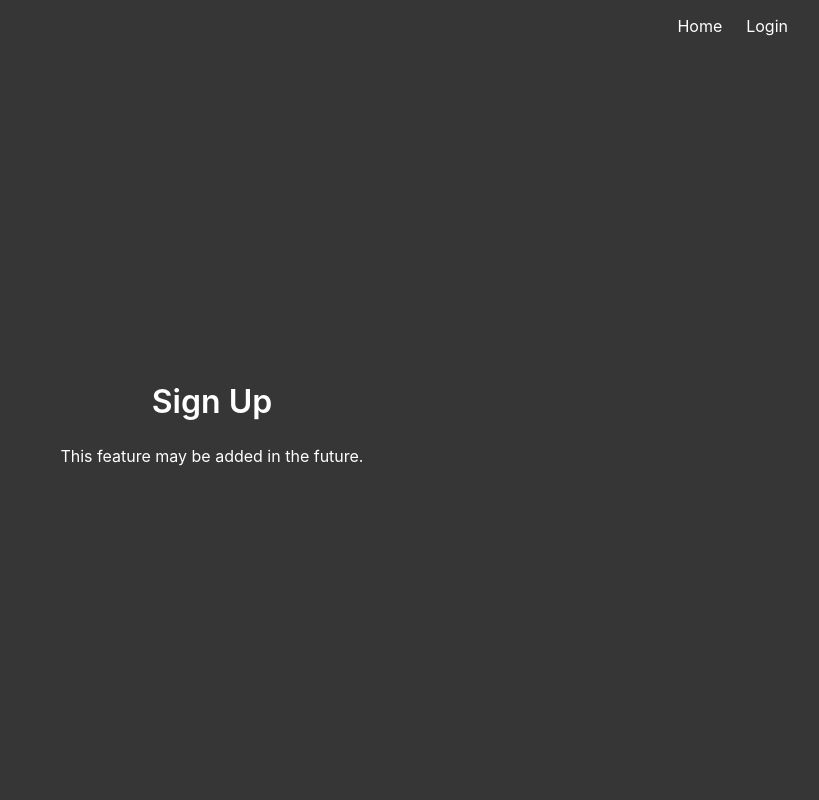
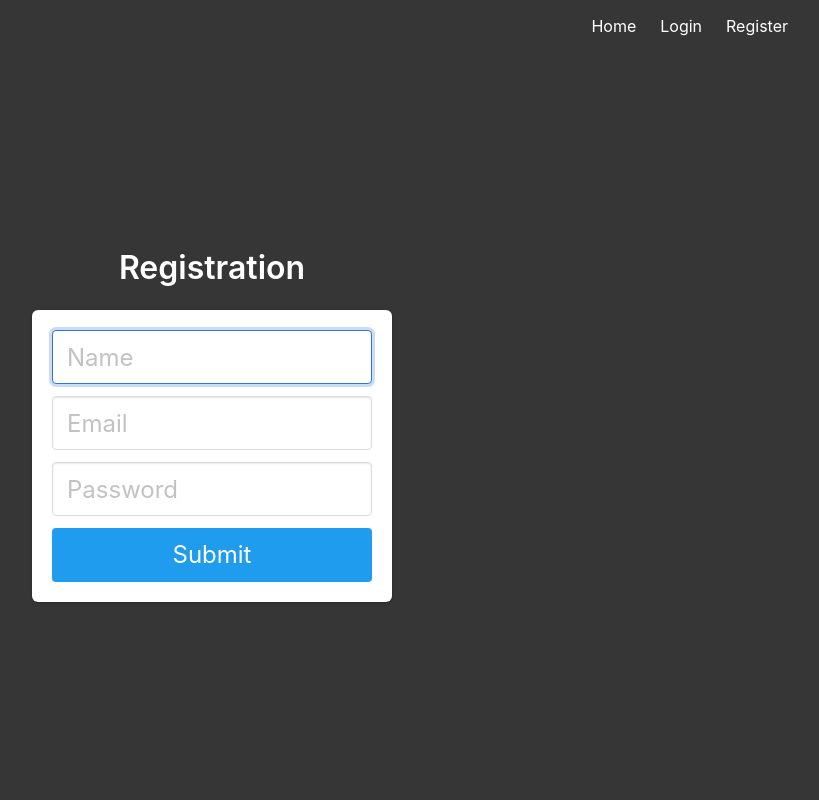
Before and after one commit to ystepanoff/updaemon, a Flask app: page /signup in a window 1280 px wide. Shown: the whole page, without its empty margins (428-1247 px from the left). Run offline with Flask 2, Linux system fonts and the light colour scheme; parts of the project's set-up code (start-up, migrations or seed data) failed here and were passed over.

Commit message:
Allow users to register

```diff
--- a/web/auth.py
+++ b/web/auth.py
@@ -33,30 +33,25 @@ def signup() -> str:
     return render_template('signup.html')
 
 
-# # Note: this is not planned to be rolled out in the nearest future.
-# @auth.route('/signup', methods=['POST'])
-# def signup_post():
-#     email = request.args.get('email')
-#     password = request.args.get('password')
-#     name = request.args.get('name')
-#
-#     print(email, password, name)
-#
-#     user = User(
-#         email=email,
-#         password=generate_password_hash(password, method='sha256'),
-#         name=name,
-#     )
-#
-#     print(user.exists())
-#
-#     if user.exists():
-#         flash('User with the specified e-mail address already exists')
-#         return redirect(url_for('auth.signup'))
-#
-#     user.persist()
-#
-#     return redirect(url_for('auth.login'))
+@auth.route('/signup', methods=['POST'])
+def signup_post():
+    email = request.args.get('email')
+    password = request.args.get('password')
+    name = request.args.get('name')
+
+    user = User(
+        email=email,
+        password=generate_password_hash(password, method='sha256'),
+        name=name,
+    )
+
+    if user.exists():
+        flash('User with the specified e-mail address already exists')
+        return redirect(url_for('auth.signup'))
+
+    user.persist()
+
+    return redirect(url_for('auth.login'))
 
 
 @auth.route('/logout')
--- a/web/templates/base.html
+++ b/web/templates/base.html
@@ -30,6 +30,9 @@
                             <a href="{{ url_for('auth.login') }}" class="navbar-item">
                                 Login
                             </a>
+                            <a href="{{ url_for('auth.signup') }}" class="navbar-item">
+                                Register
+                            </a>
                             {% endif %}
                             {% if current_user.is_authenticated %}
                             <a href="{{ url_for('auth.logout') }}" class="navbar-item">
--- a/web/templates/signup.html
+++ b/web/templates/signup.html
@@ -2,7 +2,33 @@
 
 {% block content %}
 <div class="column is-4 is-offset-4">
-    <h3 class="title">Sign Up </h3>
-    <h4>This feature may be added in the future.</h4>
+    <h3 class="title">Registration</h3>
+    <div class="box">
+        {% with messages = get_flashed_messages() %}
+        {% if messages %}
+            <div class="notification is-danger">
+                {{ messages[0] }}
+            </div>
+        {% endif %}
+        {% endwith %}
+        <form method="POST" action="/signup">
+            <div class="field">
+                <div class="control">
+                    <input class="input is-large" type="text" name="name" placeholder="Name" autofocus="">
+                </div>
+            </div>
+            <div class="field">
+                <div class="control">
+                    <input class="input is-large" type="email" name="email" placeholder="Email" autofocus="">
+                </div>
+            </div>
+            <div class="field">
+                <div class="control">
+                    <input class="input is-large" type="password" name="password" placeholder="Password">
+                </div>
+            </div>
+            <button class="button is-block is-info is-large is-fullwidth">Submit</button>
+        </form>
+    </div>
 </div>
 {% endblock %}
```
